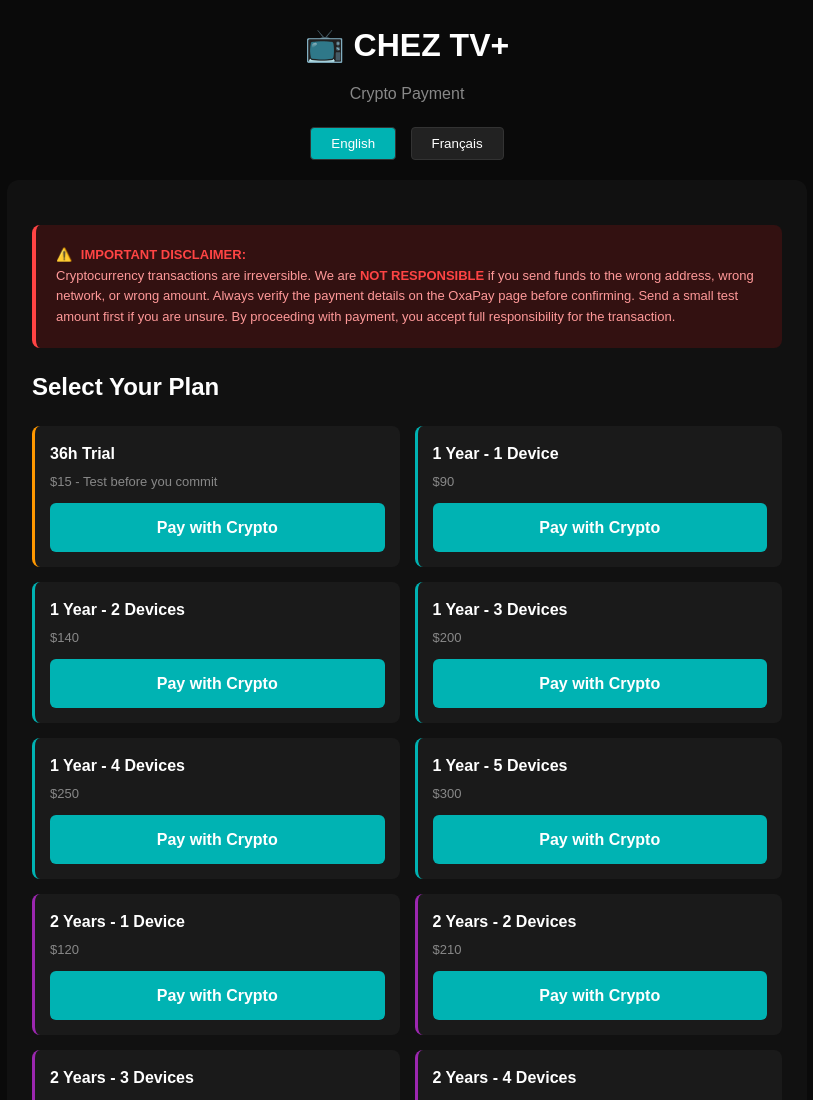
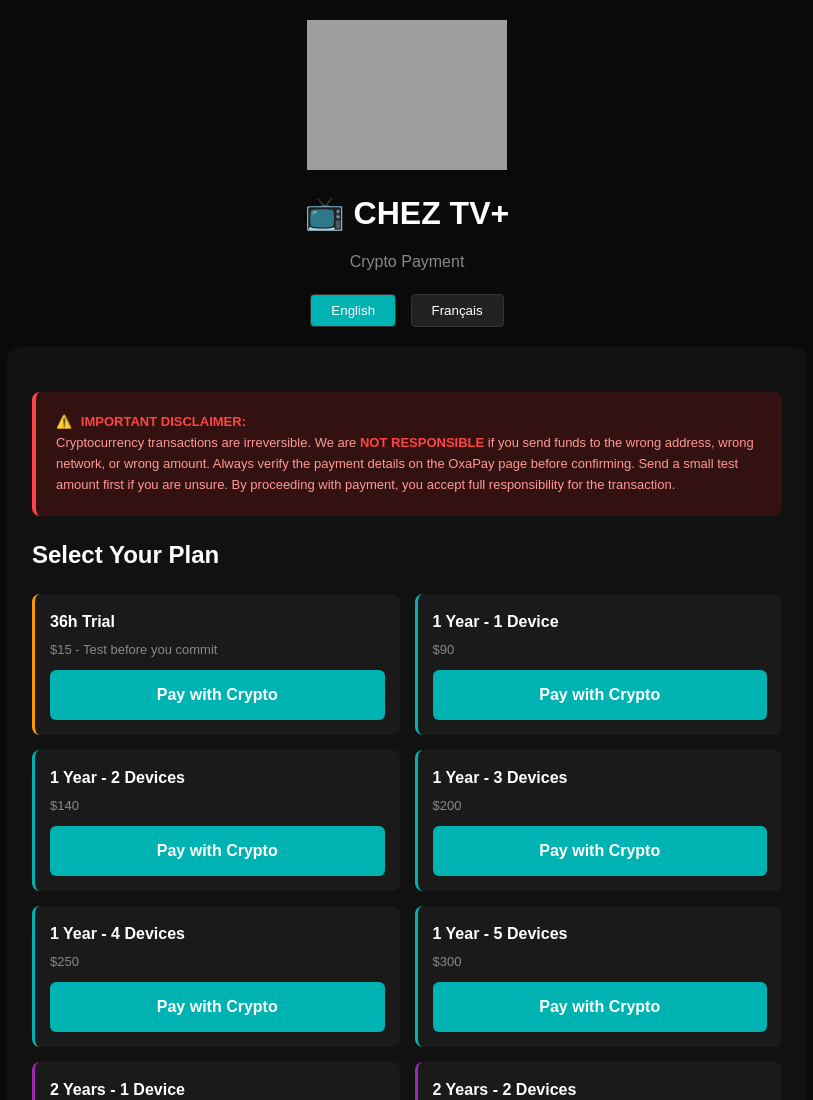
Before and after one commit to cheztvplus-tech/crypto, a plain HTML site: page index.html in a window 1280 px wide. Shown: the top 1100 px of the page, without its empty margins (233-1046 px from the left). Drawn offline with Linux system fonts and the light colour scheme; the site is published under a folder, as on GitHub Pages, so addresses that start at the root find nothing.

Commit message:
Update index.html

```diff
--- a/index.html
+++ b/index.html
@@ -9,7 +9,7 @@
 <body>
     <div class="container">
         <div class="header">
-            <img src="/cheztvplus/cheztvplus-logo.png" alt="CHEZ TV+" onerror="this.style.display='none'; console.log('Logo failed to load');" style="max-width:200px;height:auto;margin-bottom:10px;">
+            <img src="cheztvplus/cheztvplus-logo.png" alt="CHEZ TV+" onerror="this.style.display='none'; console.log('Logo failed to load');" style="max-width:200px;height:auto;margin-bottom:10px;">
             <h1>📺 CHEZ TV+</h1>
             <p style="color:#888;margin-top:10px;">Crypto Payment</p>
         </div>
```
